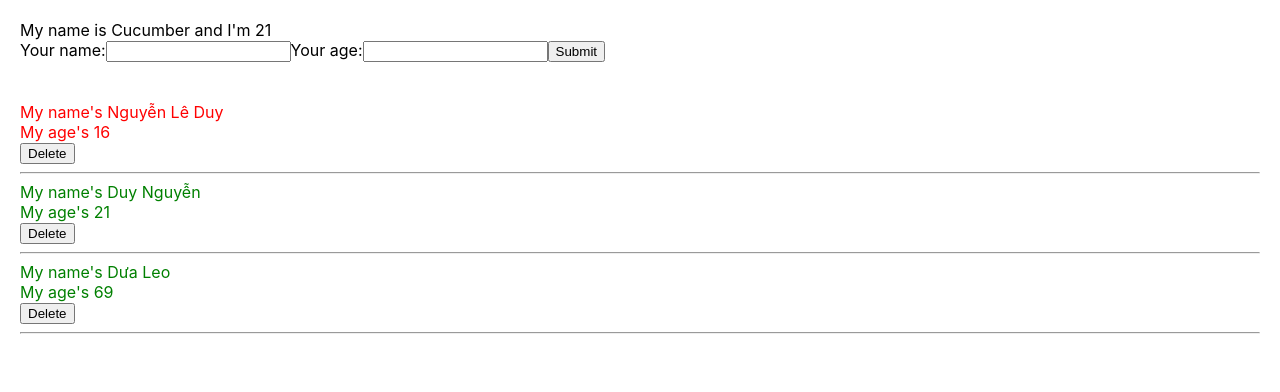
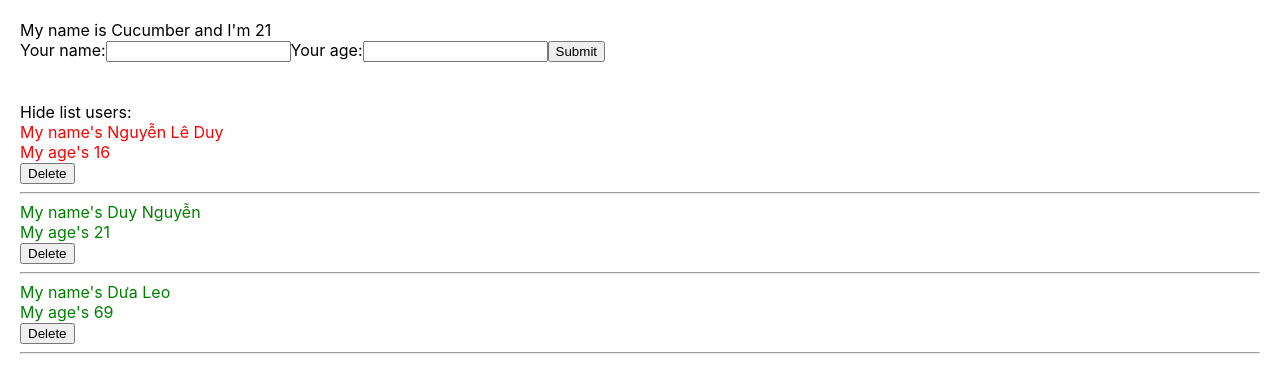
Before and after one commit to NguyenLeDuyy/Hello-World-ReactJS, a React (Create React App) app: page / in a window 1280 px wide. Shown: the top 392 px of the page. Built offline with nearby package versions, Linux system fonts and the light colour scheme.

Commit message:
Video 35

```diff
--- a/src/components/Displayinfor.js
+++ b/src/components/Displayinfor.js
@@ -1,4 +1,4 @@
-import React from "react";
+import React, { useState } from "react";
 import './Displayinfor.scss';
 import logooo from './../logo.svg'; //logooo tượng trưng cho tên biến
 
@@ -50,10 +50,29 @@
 
 const DisplayInfor = (props) => {
     const { listUsers } = props; // "Vì" this.props là một object variable
+
+    const [isShowHideListUSers, setShowHideListUSers] = useState(true);
+
+    // this.state = {
+    //     isShowHideListUSers: true,
+    // }
+
+    const handleShowHideListUsers = () => {
+        // alert('Oke nhas ')
+        // this.setState({
+        //     isShowHideListUSers: true,
+        // })
+        setShowHideListUSers(!isShowHideListUSers)
+    }
+
     return (
         <div className="display-infor-container">
-
-            {true &&
+            <div>
+                <span onClick={() => handleShowHideListUsers()}>
+                    {isShowHideListUSers === true ? "Hide list users: " : "Show list users: "}
+                </span>
+            </div>
+            {isShowHideListUSers &&
                 <>
                     {listUsers.map((user, index) => { // không nên dùng index làm 'key' vì dễ bị bug
                         return (
```
